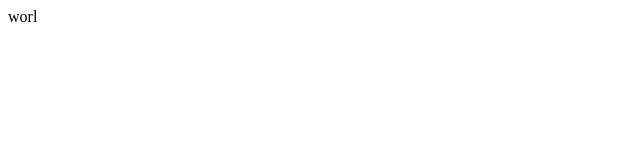
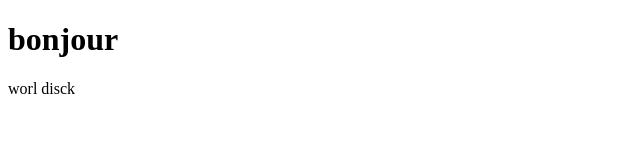
Before and after one commit to gabinnzogang61-dotcom/le, a plain HTML site: page index.html in a window 1280 px wide. Shown: the whole page, without its empty margins (0-640 px from the left). Drawn offline with Linux system fonts and the light colour scheme.

Commit message:
index.html

```diff
--- a/index.html
+++ b/index.html
@@ -6,6 +6,7 @@
     <title>Document</title>
 </head>
 <body>
-   worl
+    <header><h1>bonjour</h1></header>
+   worl disck
 </body>
 </html>
```
